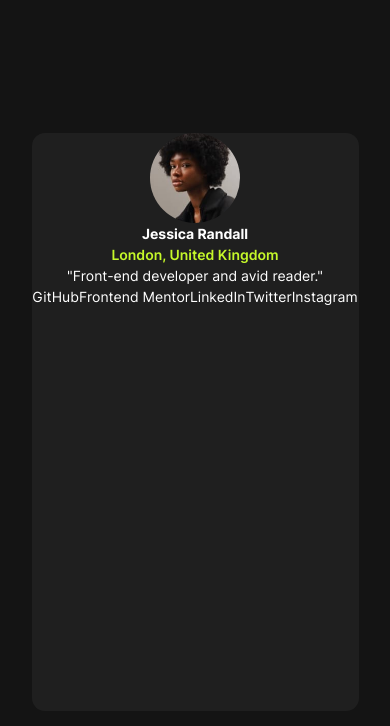
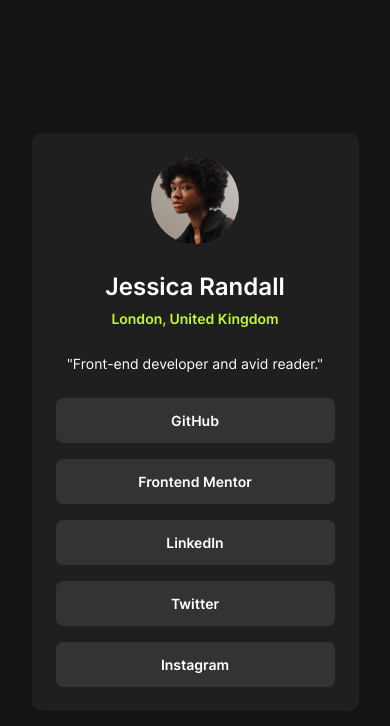
Before and after one commit to snguyen56/social-links-profile-tailwind, a React (Vite) app: page / in a window 390 px wide. Shown: the top 726 px of the page. Built offline with nearby package versions, Linux system fonts and the light colour scheme.

Commit message:
finish mobile design

```diff
--- a/src/App.tsx
+++ b/src/App.tsx
@@ -3,22 +3,32 @@ import avatarImg from "./assets/images/avatar-jessica.jpeg";
 function App() {
   return (
     <main className="grid place-items-center h-screen w-screen bg-off-black text-white">
-      <div className="bg-dark-grey w-[327px] h-[578px] rounded-[13px] flex flex-col items-center">
+      <div className="bg-dark-grey w-[327px] h-[578px] rounded-[10px] flex flex-col items-center pt-[23px] px-[24px]">
         <img
-          className="rounded-full size-[90px]"
+          className="rounded-full size-[88px]"
           src={avatarImg}
           alt="avatar image"
         />
 
-        <h1 className="font-bold">Jessica Randall</h1>
-        <p className="text-green font-semibold">London, United Kingdom</p>
-        <p>"Front-end developer and avid reader."</p>
-        <div>
-          <button>GitHub</button>
-          <button>Frontend Mentor</button>
-          <button>LinkedIn</button>
-          <button>Twitter</button>
-          <button>Instagram</button>
+        <h1 className="font-semibold pt-7 text-[24px]">Jessica Randall</h1>
+        <p className="text-green font-semibold pt-1">London, United Kingdom</p>
+        <p className="pt-[24px]">"Front-end developer and avid reader."</p>
+        <div className="flex flex-col gap-[16px] w-full mt-[24px]">
+          <button className="bg-grey font-semibold rounded-lg py-[12px]">
+            GitHub
+          </button>
+          <button className="bg-grey font-semibold rounded-lg py-[12px]">
+            Frontend Mentor
+          </button>
+          <button className="bg-grey font-semibold rounded-lg py-[12px]">
+            LinkedIn
+          </button>
+          <button className="bg-grey font-semibold rounded-lg py-[12px]">
+            Twitter
+          </button>
+          <button className="bg-grey font-semibold rounded-lg py-[12px]">
+            Instagram
+          </button>
         </div>
       </div>
 
```
